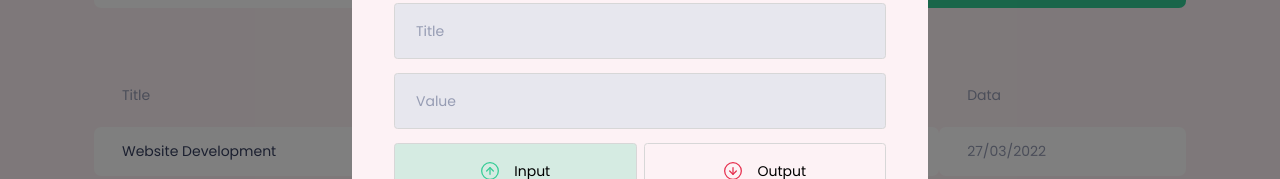
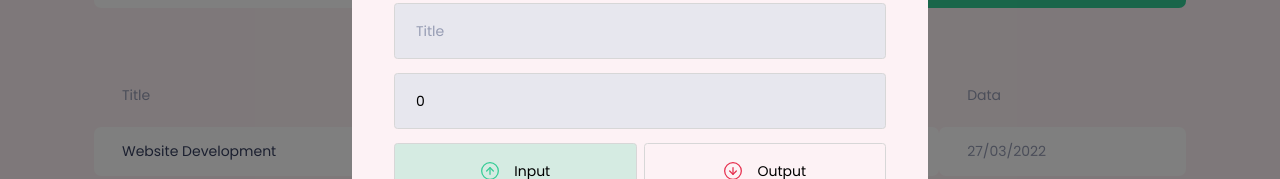
Before and after one commit to oantoniosilva/dtmoney, a React (Create React App) app: page / in a window 1280 px wide. Both pictures are taken after a click on the button "New transaction". Shown: the part 255-434 px from the top of the page. Built offline with nearby package versions, Linux system fonts and the light colour scheme; no server answers; what miragejs would draw is missing.

Commit message:
feat: save form data

```diff
--- a/src/components/NewTransactionModal/index.tsx
+++ b/src/components/NewTransactionModal/index.tsx
@@ -1,4 +1,4 @@
-import { useState } from 'react';
+import { FormEvent, useState } from 'react';
 import Modal from 'react-modal';
 import incomeImg from '../../assets/income.svg';
 import outcomeImg from '../../assets/outcome.svg';
@@ -12,7 +12,21 @@
 }
 
 export function NewTransactionModal({ isOpen, onRequestClose }: NewTransactionModalProps) {
+  const [title, setTitle] = useState('');
+  const [value, setValue] = useState('0');
+  const [category, setCategory] = useState('');
   const [type, setType] = useState('deposit');
+
+  function handleCreateNewTransaction(event: FormEvent) {
+    event.preventDefault();
+
+    console.log({
+      title,
+      value,
+      category,
+      type
+    });
+  }
 
   return (
     <Modal
@@ -26,16 +40,20 @@
       </button>
 
 
-      <Container>
+      <Container onSubmit={handleCreateNewTransaction}>
         <h2>Register Transaction</h2>
 
         <input
           placeholder="Title"
+          value={title}
+          onChange={event => setTitle(event.target.value)}
         />
 
         <input
           type="number"
           placeholder="Value"
+          value={value}
+          onChange={event => setValue(event.target.value)}
         />
 
         <TransactionTypeContainer>
@@ -62,6 +80,8 @@
 
         <input
           placeholder="Category"
+          value={category}
+          onChange={event => setCategory(event.target.value)}
         />
 
         <button type="submit">
```
